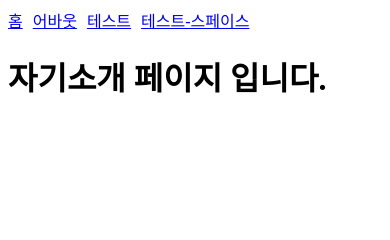
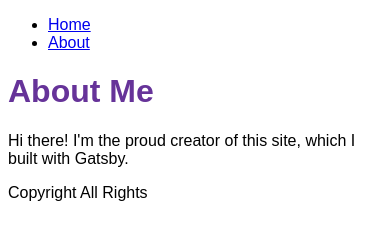
Before and after one commit to seonghee-lee/my-blog-2022-06-27, a Gatsby site: page /about in a window 390 px wide. Built offline with nearby package versions, Linux system fonts and the light colour scheme; Gatsby itself is replaced by a stand-in of ours.

Commit message:
~22강: Layout컴포넌트와 반응형 container

```diff
--- a/src/components/Head.js
+++ /dev/null
@@ -1,15 +0,0 @@
-import { Link } from "gatsby";
-import React from "react";
-
-function Head() {
-  return (
-    <div style={{ display: "flex", gap: 10 }}>
-      <Link to="/">홈</Link>
-      <Link to="/about">어바웃</Link>
-      <Link to="/test">테스트</Link>
-      <Link to="/test-space">테스트-스페이스</Link>
-    </div>
-  );
-}
-
-export default Head;
--- /dev/null
+++ b/src/components/Layout.js
@@ -0,0 +1,41 @@
+import { Link } from "gatsby";
+import React from "react";
+
+import {
+  container,
+  heading,
+  navLinks,
+  navLinkItem,
+  navLinkText,
+} from "./Layout.module.css";
+
+function Layout({ pageTitle, children }) {
+  return (
+    <div className={container}>
+      <title>{pageTitle}</title>
+      <nav>
+        <ul className={navLinks}>
+          <li className={navLinkItem}>
+            <Link className={navLinkText} to="/">
+              Home
+            </Link>
+          </li>
+          <li className={navLinkItem}>
+            <Link className={navLinkText} to="/about">
+              About
+            </Link>
+          </li>
+        </ul>
+      </nav>
+
+      <main>
+        <h1 className={heading}>{pageTitle}</h1>
+        {children}
+      </main>
+
+      <div>Copyright All Rights</div>
+    </div>
+  );
+}
+
+export default Layout;
--- /dev/null
+++ b/src/components/Layout.module.css
@@ -0,0 +1,23 @@
+.container {
+  margin: auto;
+  max-width: 500px;
+  font-family: sans-serif;
+}
+
+.heading {
+  color: rebeccapurple;
+}
+
+.nav-links {
+  display: flex;
+  list-style: none;
+  padding-left: 0;
+}
+
+.nav-link-item {
+  padding-right: 2rem;
+}
+
+.nav-link-text {
+  color: black;
+}
--- a/src/pages/about.js
+++ b/src/pages/about.js
@@ -1,15 +1,13 @@
 import React from "react";
-import Head from "../components/Head";
+import Layout from "../components/Layout";
 
 function AboutPage() {
   return (
-    <main>
-      <title>자기소개</title>
-
-      <Head />
-
-      <h1>자기소개 페이지 입니다.</h1>
-    </main>
+    <Layout pageTitle="About Me">
+      <p>
+        Hi there! I'm the proud creator of this site, which I built with Gatsby.
+      </p>
+    </Layout>
   );
 }
 
```
Also changed, not shown: src/pages/index.js (+4 -8 lines), src/pages/test-space.js (deleted, +0 -16 lines), src/pages/test.js (deleted, +0 -16 lines).
